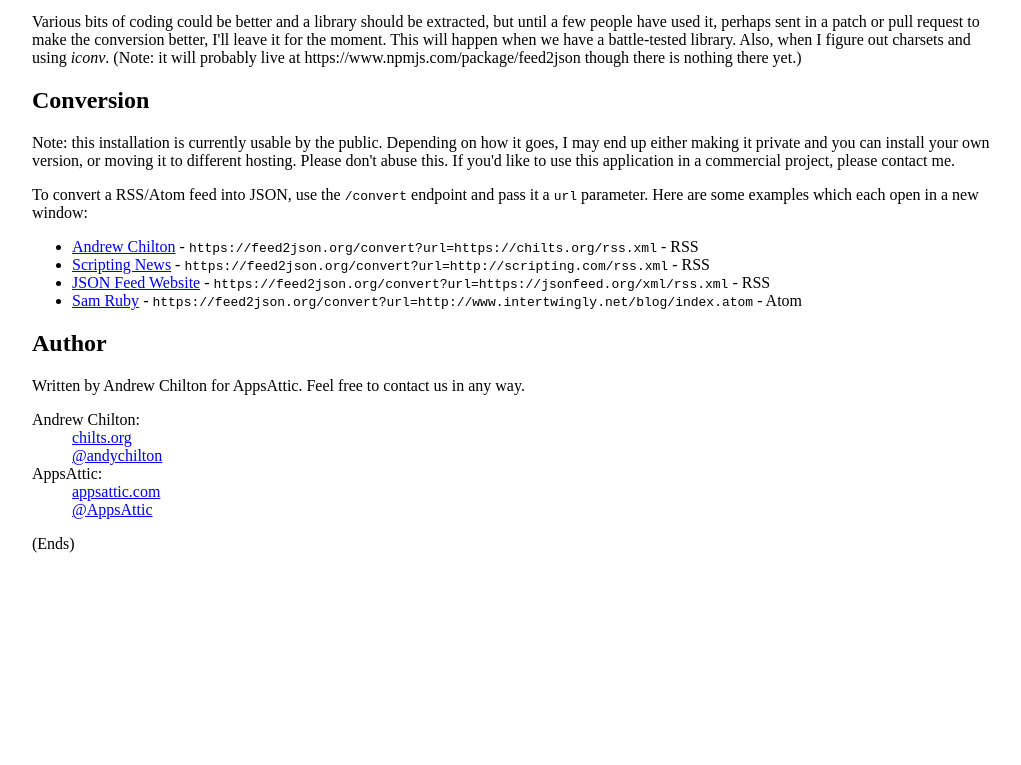
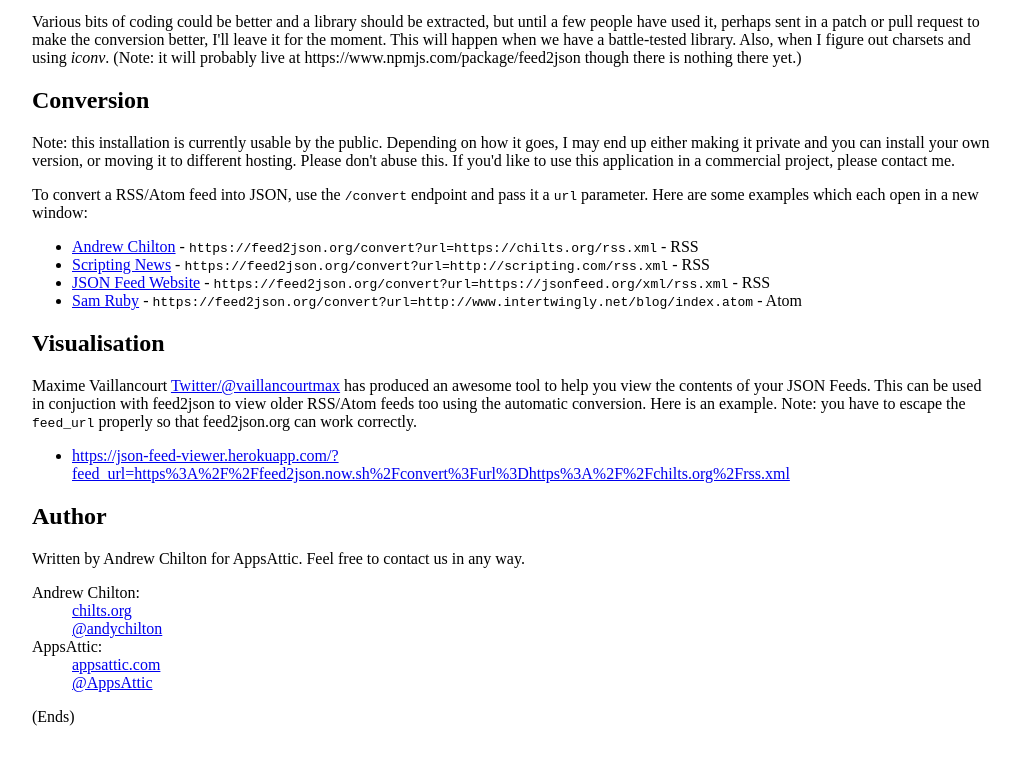
Before and after one commit to dgmjr/feed2json, a website: page static/index.html in a window 1280 px wide. Shown: the part 147-912 px from the top of the page, without its empty margins (128-1149 px from the left). Before the commit the page ends 800 px from the top, so only its background shows below. Drawn offline with Linux system fonts and the light colour scheme.

Commit message:
Add link to json-feed-viewer.herokuapp.com

```diff
--- a/static/index.html
+++ b/static/index.html
@@ -70,6 +70,21 @@
       </li>
     </ul>
 
+    <h2>Visualisation</h2>
+
+    <p>
+      Maxime Vaillancourt <a href="https://twitter.com/vaillancourtmax">Twitter/@vaillancourtmax</a> has produced an
+      awesome tool to help you view the contents of your JSON Feeds. This can be used in conjuction with feed2json to
+      view older RSS/Atom feeds too using the automatic conversion. Here is an example. Note: you have to escape
+      the <code>feed_url</code> properly so that feed2json.org can work correctly.
+    </p>
+
+    <ul>
+      <li>
+        <a href="https://json-feed-viewer.herokuapp.com/?feed_url=https%3A%2F%2Ffeed2json.now.sh%2Fconvert%3Furl%3Dhttps%3A%2F%2Fchilts.org%2Frss.xml">https://json-feed-viewer.herokuapp.com/?feed_url=https%3A%2F%2Ffeed2json.now.sh%2Fconvert%3Furl%3Dhttps%3A%2F%2Fchilts.org%2Frss.xml</a>
+      </li>
+    </ul>
+
     <h2>Author</h2>
 
     <p>Written by Andrew Chilton for AppsAttic. Feel free to contact us in any way.</p>
```
